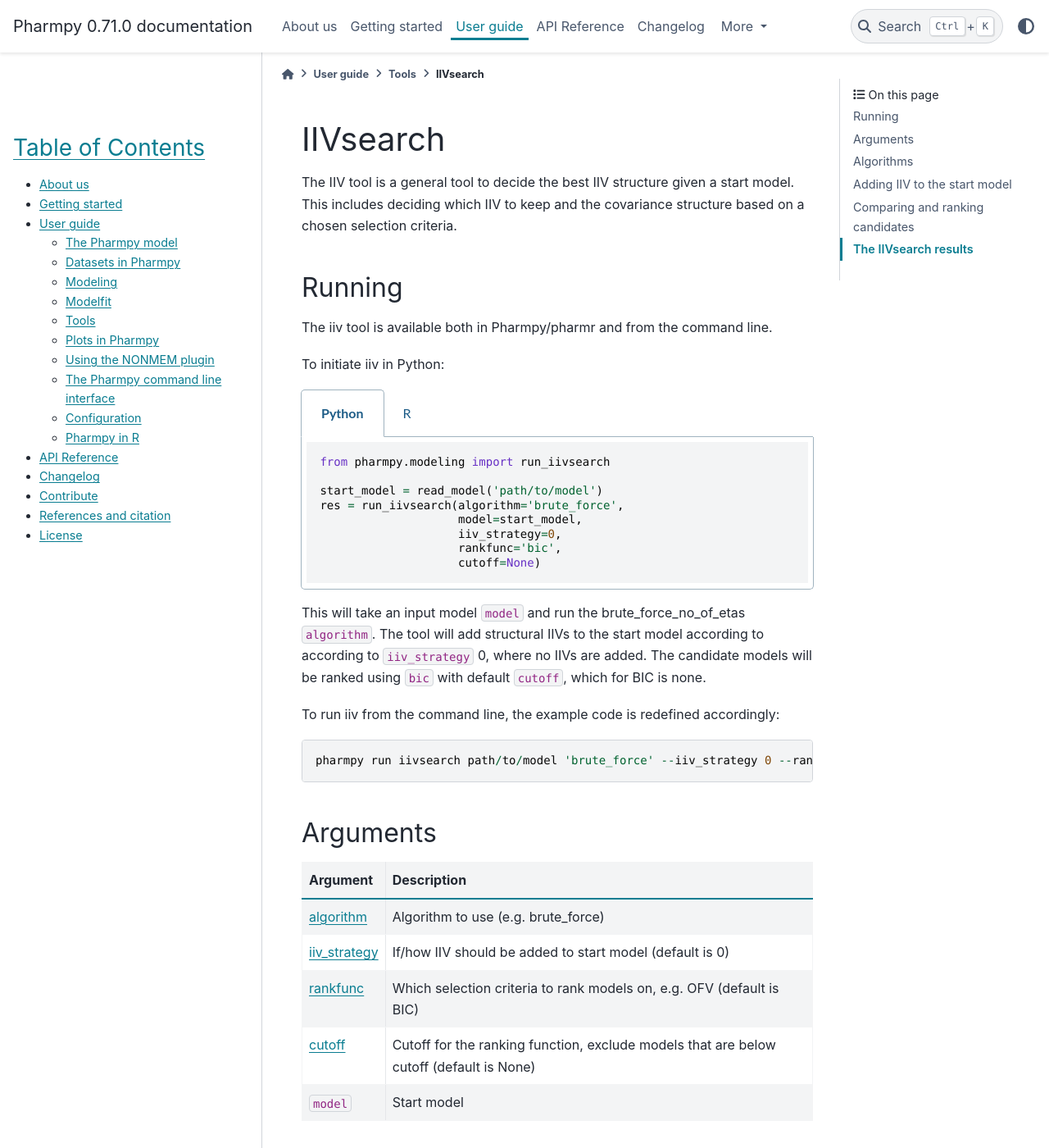
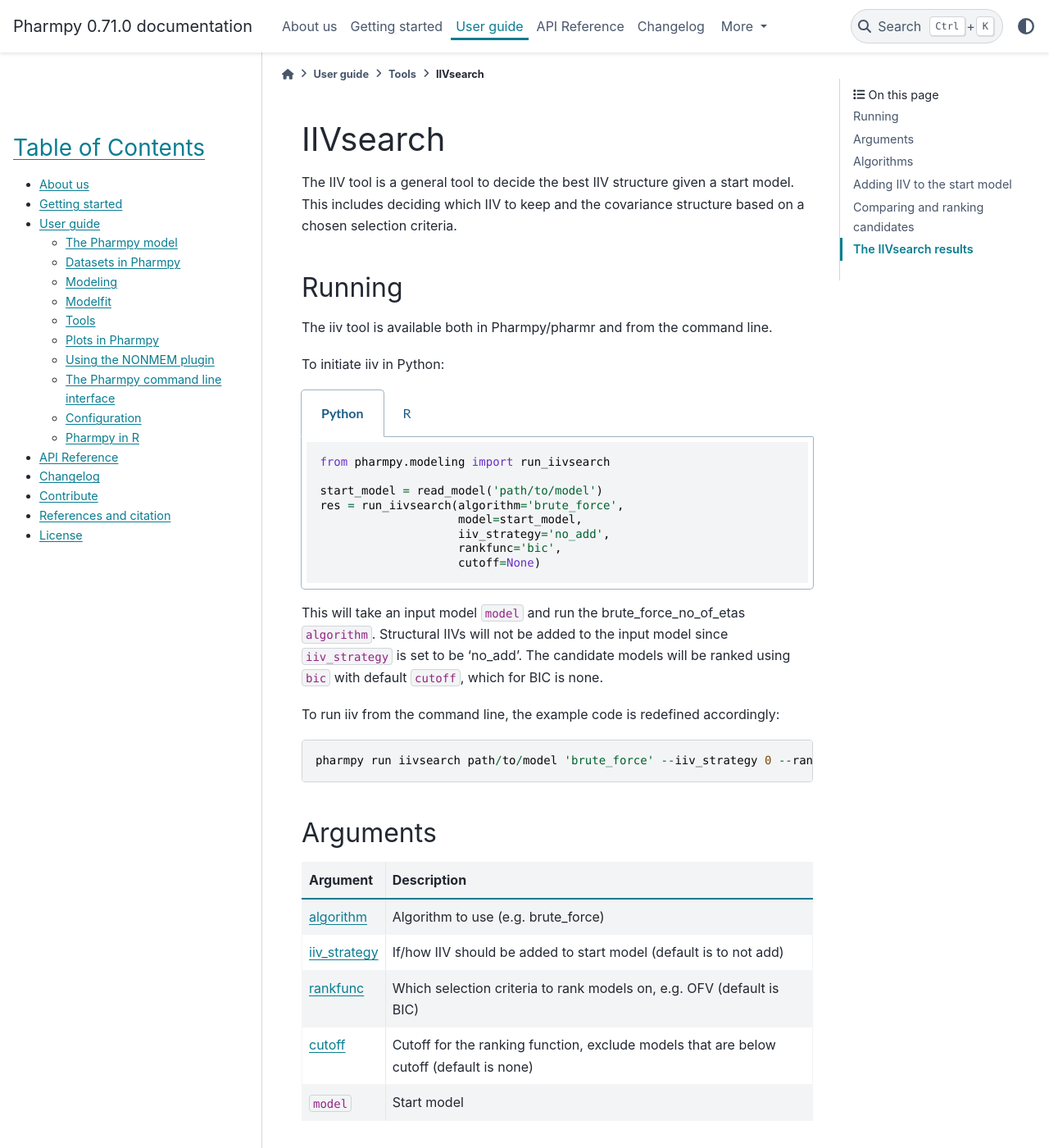
Before and after one commit to pharmpy/pharmpy, a Sphinx documentation site: the page built from docs/iivsearch.rst, in a window 1280 px wide and 1400 px high. Shown: the whole window at 82% size. Built offline with Sphinx 7.4.7 and the PyData theme 0.15.4, drawn with Linux system fonts in a browser that asks for light colours; some of the changed text lies outside the part shown.

Commit message:
Use strings instead of ints for iiv_strategy

```diff
--- a/docs/iivsearch.rst
+++ b/docs/iivsearch.rst
@@ -22,13 +22,13 @@
     start_model = read_model('path/to/model')
     res = run_iivsearch(algorithm='brute_force',
                         model=start_model,
-                        iiv_strategy=0,
+                        iiv_strategy='no_add',
                         rankfunc='bic',
                         cutoff=None)
 
-This will take an input model ``model`` and run the brute_force_no_of_etas ``algorithm``. The tool will add structural
-IIVs to the start model according to according to ``iiv_strategy`` 0, where no IIVs are added. The candidate models
-will be ranked using ``bic`` with default ``cutoff``, which for BIC is none.
+This will take an input model ``model`` and run the brute_force_no_of_etas ``algorithm``. Structural IIVs will not be
+added to the input model since ``iiv_strategy`` is set to be 'no_add'. The candidate models will be ranked using ``bic``
+with default ``cutoff``, which for BIC is none.
 
 To run iiv from the command line, the example code is redefined accordingly:
 
@@ -45,11 +45,11 @@
 +===================================================+=========================================================================================+
 | :ref:`algorithm<Algorithms>`                      | Algorithm to use (e.g. brute_force)                                                     |
 +---------------------------------------------------+-----------------------------------------------------------------------------------------+
-| :ref:`iiv_strategy<iiv_strategies_iivsearch>`     | If/how IIV should be added to start model (default is 0)                                |
+| :ref:`iiv_strategy<iiv_strategies_iivsearch>`     | If/how IIV should be added to start model (default is to not add)                       |
 +---------------------------------------------------+-----------------------------------------------------------------------------------------+
 | :ref:`rankfunc<Comparing and ranking candidates>` | Which selection criteria to rank models on, e.g. OFV (default is BIC)                   |
 +---------------------------------------------------+-----------------------------------------------------------------------------------------+
-| :ref:`cutoff<Comparing and ranking candidates>`   | Cutoff for the ranking function, exclude models that are below cutoff (default is None) |
+| :ref:`cutoff<Comparing and ranking candidates>`   | Cutoff for the ranking function, exclude models that are below cutoff (default is none) |
 +---------------------------------------------------+-----------------------------------------------------------------------------------------+
 | ``model``                                         | Start model                                                                             |
 +---------------------------------------------------+-----------------------------------------------------------------------------------------+
@@ -180,17 +180,16 @@
 The ``iiv_strategy`` option determines whether or not IIV on the PK parameters should be added to the input model.
 The different strategies can be seen here:
 
-+-----------+----------------------------------------------------------+
-| Strategy  | Description                                              |
-+===========+==========================================================+
-| ``0``     | Input model is kept as base model                        |
-+-----------+----------------------------------------------------------+
-| ``1``     | IIV is added to all structural parameters as diagonal    |
-+-----------+----------------------------------------------------------+
-| ``2``     | IIV is added to all structural parameters as full block  |
-+-----------+----------------------------------------------------------+
-| ``3``     | IIV is added to the absorption delay parameter           |
-+-----------+----------------------------------------------------------+
++------------------------+----------------------------------------------------------+
+| Strategy               | Description                                              |
++========================+==========================================================+
+| ``'no_add'``           | Input model is kept as base model                        |
++------------------------+----------------------------------------------------------+
+| ``'diagonal'``         | IIV is added to all structural parameters as diagonal    |
++------------------------+----------------------------------------------------------+
+| ``'fullblock'``        | IIV is added to all structural parameters as full block  |
++------------------------+----------------------------------------------------------+
+
 
 .. _comparing and ranking candidates:
 
@@ -214,7 +213,7 @@
 
     res = run_iivsearch(algorithm='brute_force',
                         model=start_model,
-                        iiv_strategy=0,
+                        iiv_strategy='no_add',
                         rankfunc='bic',
                         cutoff=None)
 
--- a/docs/modelsearch.rst
+++ b/docs/modelsearch.rst
@@ -23,13 +23,13 @@
     res = run_modelsearch(search_space='ABSORPTION(ZO);PERIPHERALS(1)',
                           algorithm='exhaustive',
                           model=start_model,
-                          iiv_strategy=0,
+                          iiv_strategy='no_add',
                           rankfunc='bic',
                           cutoff=None)
 
 This will take an input model ``model`` with ``search_space`` as the search space, meaning zero order absorption and adding one
-peripheral compartment will be tried. The tool will use the ``exhaustive`` search algorithm. Structural IIVs will be
-added to candidates according to strategy 0, where no IIVs are added. The candidate models will be ranked using ``bic``
+peripheral compartment will be tried. The tool will use the ``exhaustive`` search algorithm. Structural IIVs will not be
+added to candidates since ``iiv_strategy`` is set to be 'no_add'. The candidate models will be ranked using ``bic``
 with default ``cutoff``, which for BIC is none.
 
 To run modelsearch from the command line, the example code is redefined accordingly:
@@ -51,9 +51,9 @@
 +-------------------------------------------------+-----------------------------------------------------------------------------------------+
 | :ref:`rankfunc<ranking>`                        | Which selection criteria to rank models on, e.g. OFV (default is BIC)                   |
 +-------------------------------------------------+-----------------------------------------------------------------------------------------+
-| :ref:`cutoff<ranking>`                          | Cutoff for the ranking function, exclude models that are below cutoff (default is None) |
+| :ref:`cutoff<ranking>`                          | Cutoff for the ranking function, exclude models that are below cutoff (default is none) |
 +-------------------------------------------------+-----------------------------------------------------------------------------------------+
-| :ref:`iiv_strategy<iiv_strategies_modelsearch>` | If/how IIV should be added to candidate models (default is 0)                           |
+| :ref:`iiv_strategy<iiv_strategies_modelsearch>` | If/how IIV should be added to candidate models (default is to not add)                  |
 +-------------------------------------------------+-----------------------------------------------------------------------------------------+
 | ``model``                                       | Start model                                                                             |
 +-------------------------------------------------+-----------------------------------------------------------------------------------------+
@@ -242,17 +242,17 @@
 The ``iiv_strategy`` option determines whether or not IIV on the PK parameters should be added to the candidate models.
 The different strategies can be seen here:
 
-+-----------+----------------------------------------------------------+
-| Strategy  | Description                                              |
-+===========+==========================================================+
-| ``0``     | No IIVs are added during the search (default)            |
-+-----------+----------------------------------------------------------+
-| ``1``     | IIV is added to all structural parameters as diagonal    |
-+-----------+----------------------------------------------------------+
-| ``2``     | IIV is added to all structural parameters as full block  |
-+-----------+----------------------------------------------------------+
-| ``3``     | IIV is added to the absorption delay parameter           |
-+-----------+----------------------------------------------------------+
++------------------------+----------------------------------------------------------+
+| Strategy               | Description                                              |
++========================+==========================================================+
+| ``'no_add'``           | No IIVs are added during the search (default)            |
++------------------------+----------------------------------------------------------+
+| ``'diagonal'``         | IIV is added to all structural parameters as diagonal    |
++------------------------+----------------------------------------------------------+
+| ``'fullblock'``        | IIV is added to all structural parameters as full block  |
++------------------------+----------------------------------------------------------+
+| ``'absorption_delay'`` | IIV is added to the absorption delay parameter           |
++------------------------+----------------------------------------------------------+
 
 .. _ranking:
 
@@ -288,7 +288,7 @@
     res = run_modelsearch('ABSORPTION(ZO);PERIPHERALS(1)',
                           'exhaustive',
                           model=start_model,
-                          iiv_strategy=0,
+                          iiv_strategy='no_add',
                           rankfunc='bic',
                           cutoff=None)
 
```
Also changed, not shown: 5 other files.
